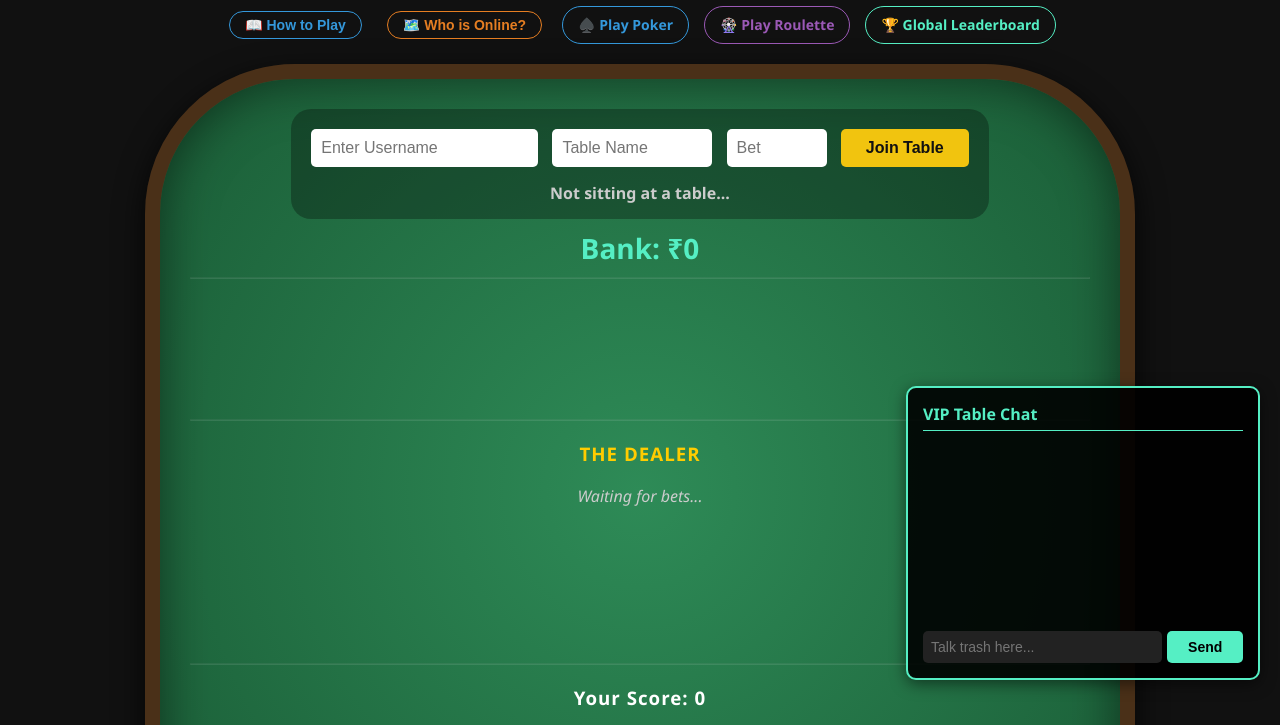
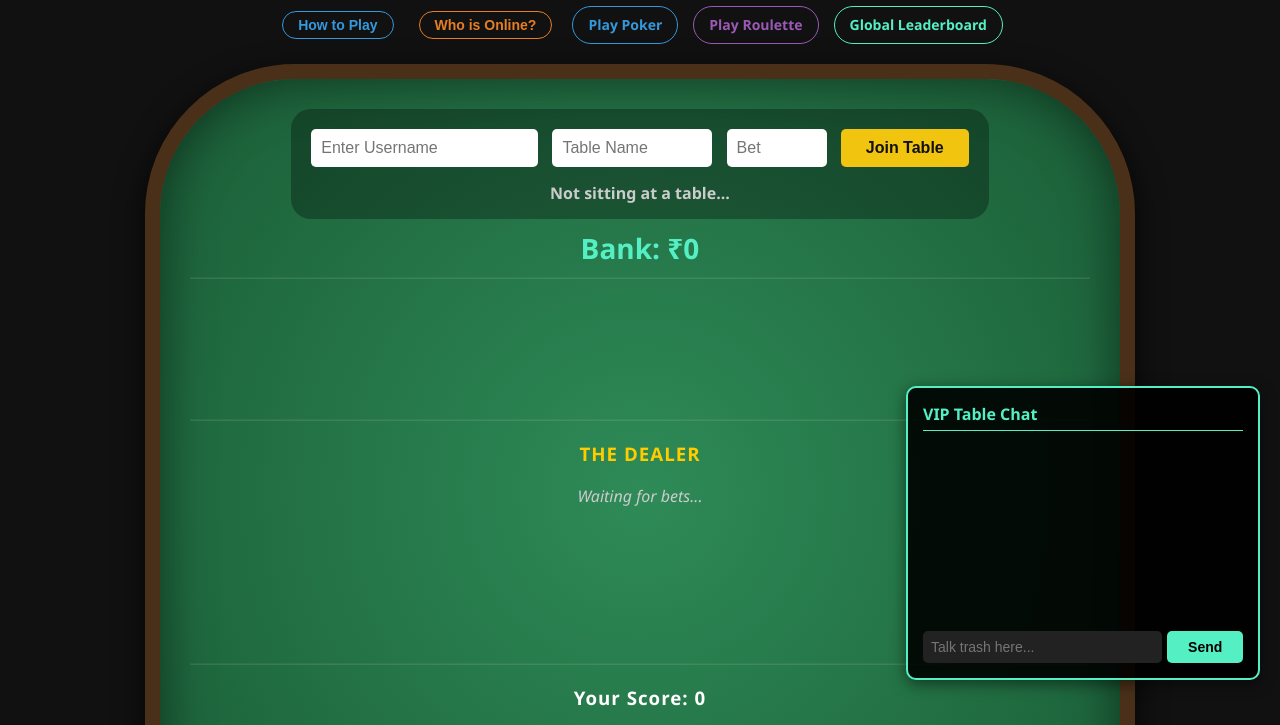
Before and after one commit to Neer0212/private-casino, a website: page public/index.html in a window 1280 px wide. Shown: the part 100-825 px from the top of the page. Drawn offline with nearby package versions, Linux system fonts and the light colour scheme; no server answers.

Commit message:
Removed the extra items

```diff
--- a/public/index.html
+++ b/public/index.html
@@ -258,19 +258,19 @@
     <!-- TOP NAVIGATION LINKS -->
     <div style="margin-bottom: 20px; display: flex; justify-content: center; gap: 15px; flex-wrap: wrap;">
         <button onclick="openInstructions()"
-            style="background-color: transparent; border: 1px solid #3498db; color: #3498db; padding: 5px 15px; border-radius: 20px; font-size: 14px;">📖
+            style="background-color: transparent; border: 1px solid #3498db; color: #3498db; padding: 5px 15px; border-radius: 20px; font-size: 14px;">
             How to Play</button>
         <button onclick="document.getElementById('floorMapModal').style.display='flex'"
-            style="background-color: transparent; border: 1px solid #e67e22; color: #e67e22; padding: 5px 15px; border-radius: 20px; font-size: 14px;">🗺️
+            style="background-color: transparent; border: 1px solid #e67e22; color: #e67e22; padding: 5px 15px; border-radius: 20px; font-size: 14px;">
             Who is Online?</button>
         <a href="/poker.html"
-            style="color: #3498db; text-decoration: none; font-weight: bold; border: 1px solid #3498db; padding: 5px 15px; border-radius: 20px; font-size: 14px; display: flex; align-items: center;">♠️
+            style="color: #3498db; text-decoration: none; font-weight: bold; border: 1px solid #3498db; padding: 5px 15px; border-radius: 20px; font-size: 14px; display: flex; align-items: center;">
             Play Poker</a>
         <a href="/roulette.html"
-            style="color: #9b59b6; text-decoration: none; font-weight: bold; border: 1px solid #9b59b6; padding: 5px 15px; border-radius: 20px; font-size: 14px; display: flex; align-items: center;">🎡
+            style="color: #9b59b6; text-decoration: none; font-weight: bold; border: 1px solid #9b59b6; padding: 5px 15px; border-radius: 20px; font-size: 14px; display: flex; align-items: center;">
             Play Roulette</a>
         <a href="/leaderboard.html"
-            style="color: #55efc4; text-decoration: none; font-weight: bold; border: 1px solid #55efc4; padding: 5px 15px; border-radius: 20px; font-size: 14px; display: flex; align-items: center;">🏆
+            style="color: #55efc4; text-decoration: none; font-weight: bold; border: 1px solid #55efc4; padding: 5px 15px; border-radius: 20px; font-size: 14px; display: flex; align-items: center;">
             Global Leaderboard</a>
     </div>
 
```
